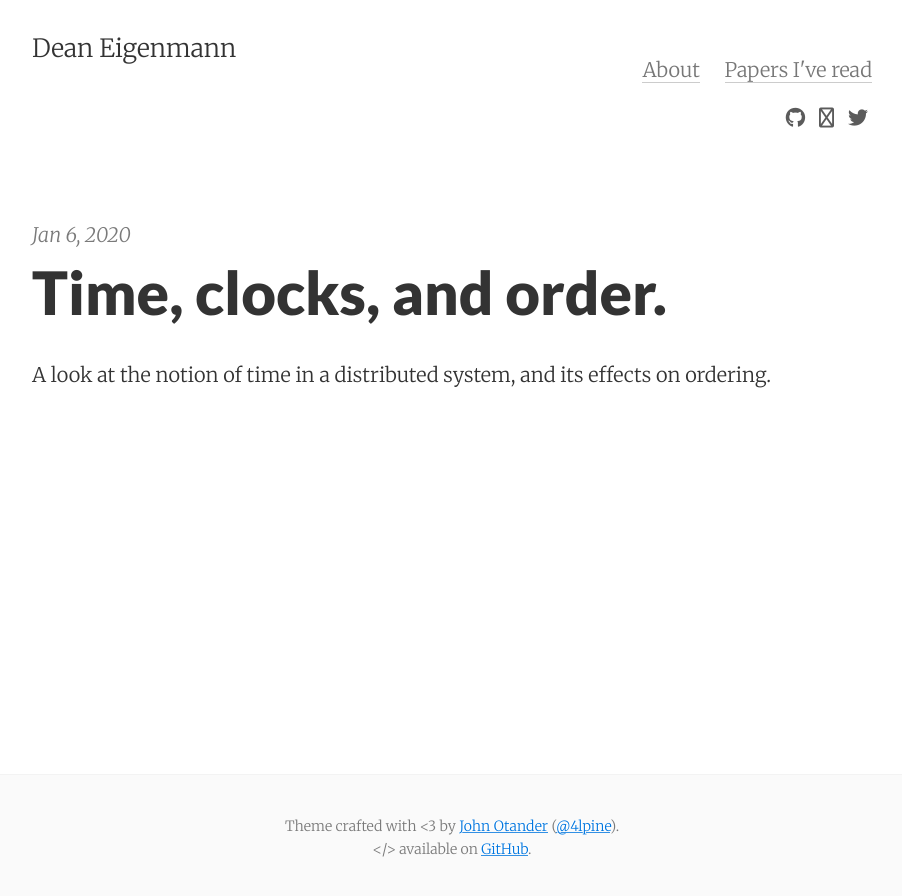
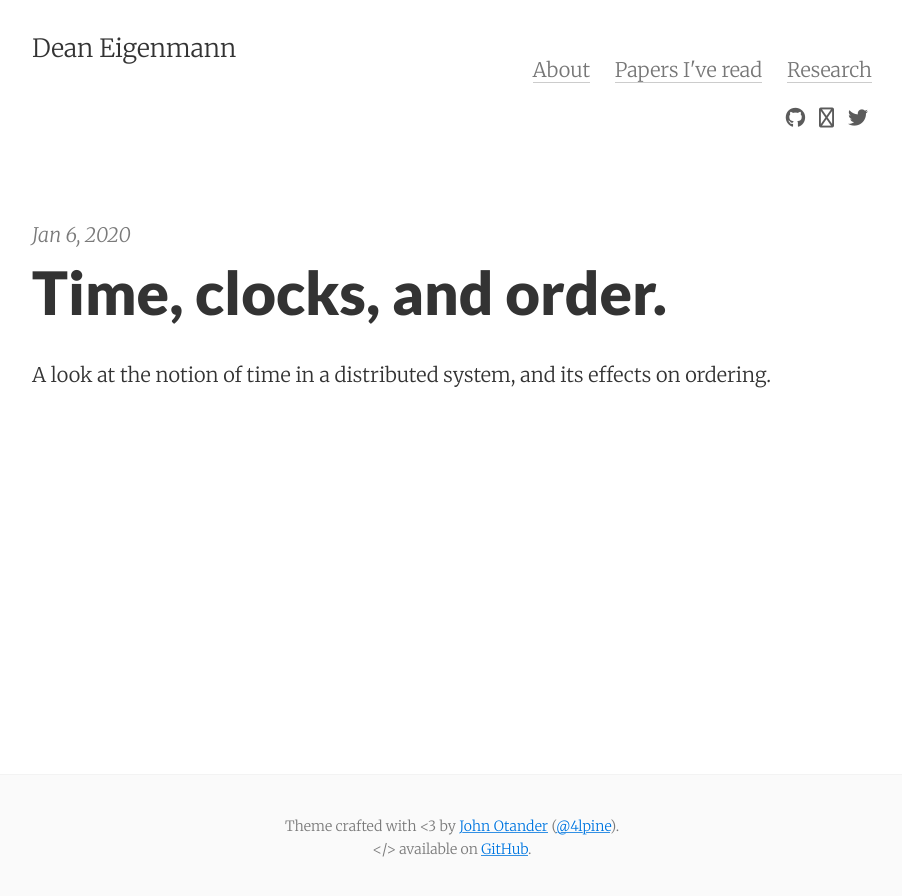
Before and after one commit to decanus/dean.eigenmann.me, a Jekyll site: the page built from index.html, in a window 1280 px wide. Shown: the top 896 px of the page, without its empty margins (188-1090 px from the left). Built offline with Jekyll 4.4.1, drawn with Linux system fonts in a browser that asks for light colours; nearby versions of some CDN libraries; the list of posts is cut into pages by our own code.

Commit message:
Update _config.yml

```diff
--- a/_config.yml
+++ b/_config.yml
@@ -8,6 +8,10 @@ date_format: "%b %-d, %Y"
 header_pages:
  - about.md
  - papers_i_read.md
+
+external_headers:
+ - link: https://github.com/decanus/research
+   title: Research
 
 # Google services
 google_verification:
```
